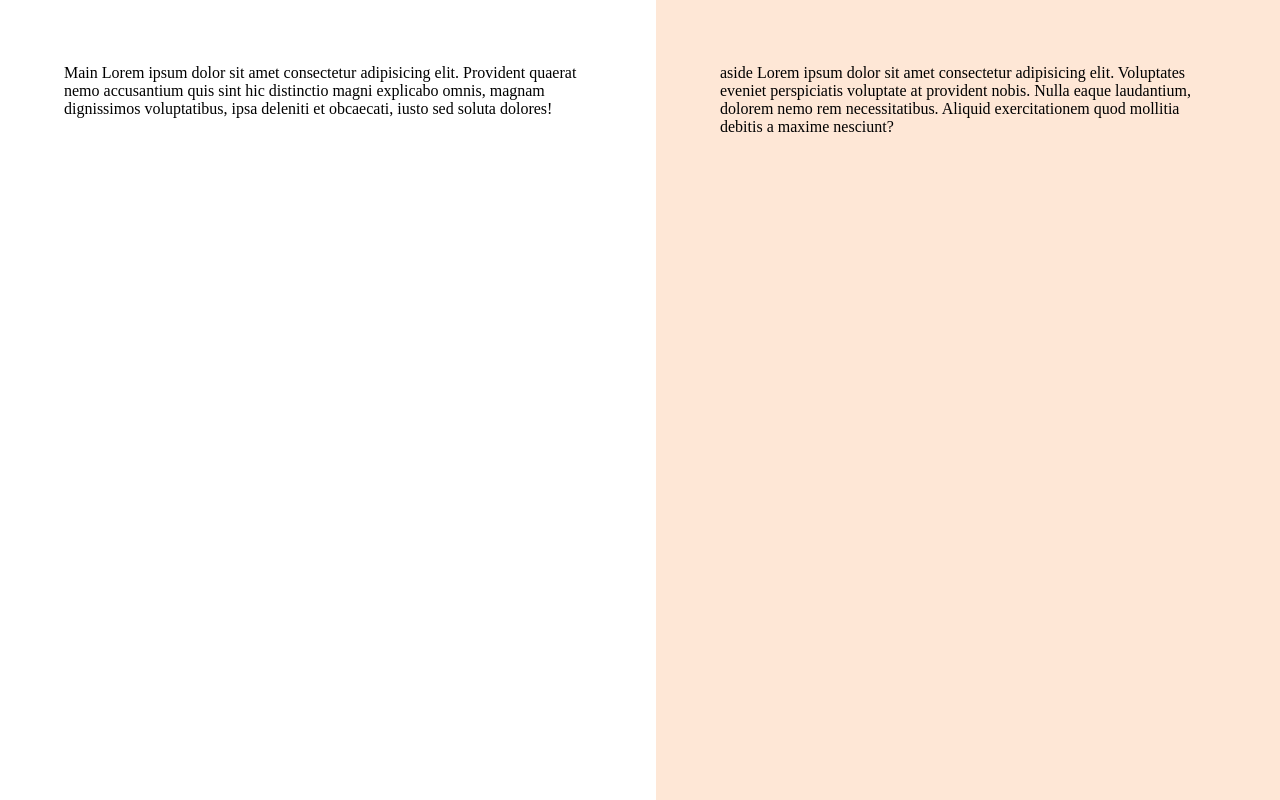
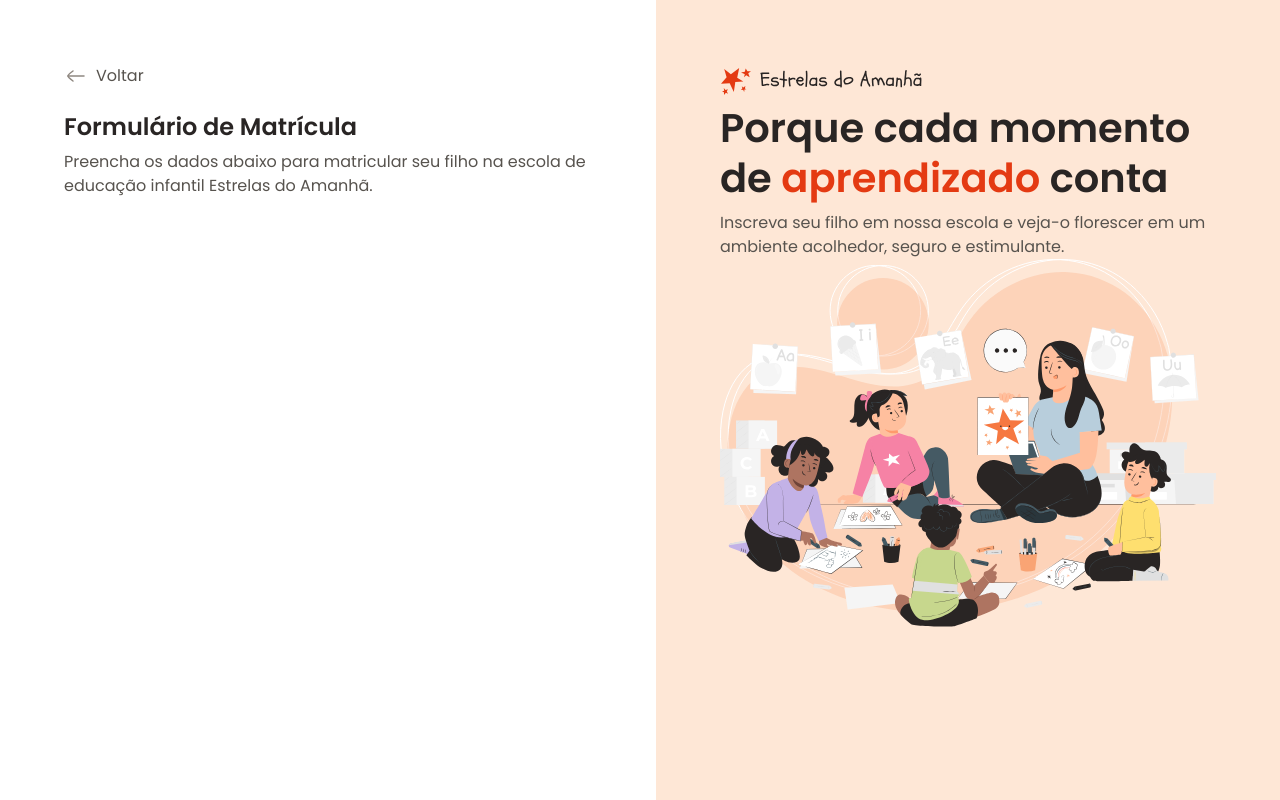
Before and after one commit to IagoAugust/4---Projeto-Formulario-de-matricula, a plain HTML site: page index.html in a window 1280 px wide. Drawn offline with Linux system fonts and the light colour scheme.

Commit message:
Conteudo aside e conteudo inicial do main

```diff
--- a/index.html
+++ b/index.html
@@ -14,14 +14,24 @@
 <body>
   <div id="app">
     <main>
-      <div class="main-container">Main
-        Lorem ipsum dolor sit amet consectetur adipisicing elit. Provident quaerat nemo accusantium quis sint hic distinctio magni explicabo omnis, magnam dignissimos voluptatibus, ipsa deleniti et obcaecati, iusto sed soluta dolores!
+      <div class="main-container">
+        <div class="back">
+          <img src="./assets/icons/arrow-left-02.svg" alt="Seta apontado para a esquerda">
+          <span>Voltar</span>
+        </div>
+        <h1>Formulário de Matrícula</h1>
+        <p>Preencha os dados abaixo para matricular seu filho na escola de educação infantil Estrelas do Amanhã.</p>
       </div>
     </main>
 
     <aside>
-      <div class="aside-container">aside
-        Lorem ipsum dolor sit amet consectetur adipisicing elit. Voluptates eveniet perspiciatis voluptate at provident nobis. Nulla eaque laudantium, dolorem nemo rem necessitatibus. Aliquid exercitationem quod mollitia debitis a maxime nesciunt?
+      <div class="aside-container">
+        <header>
+          <img src="./assets/logo.svg" alt="Logo uma estrela e palavras Escrito "Estrelas do Amanhã">
+          <h2>Porque cada momento de <span>aprendizado</span> conta</h2>
+          <p>Inscreva seu filho em nossa escola e veja-o florescer em um ambiente acolhedor, seguro e estimulante.</p>
+        </header>
+        <img src="./assets/Illustration.svg" alt="Uma professora mostrando desenhos para crianças">
       </div>
     </aside>
 
--- a/styles/global.css
+++ b/styles/global.css
@@ -26,4 +26,16 @@
 
 body{
   overflow: hidden;
+
+  font: var(--text);
+  color: var(--text-secondary);
 }
+
+h1,h2 {
+  color: var(--text-primary);
+}
+
+img{
+  max-width: 100%;
+  height: auto;
+}
--- a/styles/layout.css
+++ b/styles/layout.css
@@ -15,6 +15,18 @@ main{
     margin-left: auto;
   }
 
+  & .back{
+    display: flex;
+    align-items: center;
+    gap: 0.5rem;
+    margin-bottom: 1.5rem;
+  }
+
+  & h1 {
+    font: 600 1.5rem/1.25 var(--font-family);
+    margin-bottom: .5rem;
+  }
+
 }
 
 aside{
@@ -25,5 +37,23 @@ aside{
     max-width: 31rem;
   }
 
+  & > img{
+    margin-top: 2rem;
+  }
+
+  & h2{
+    font: 600 2.5rem/1.25 var(--font-family);
+    margin-bottom: .5rem;
+
+    & span{
+      color: var(--text-highlight);
+    }
+
+  }
+
+  & span {
+
+  }
+
 
 }
```
